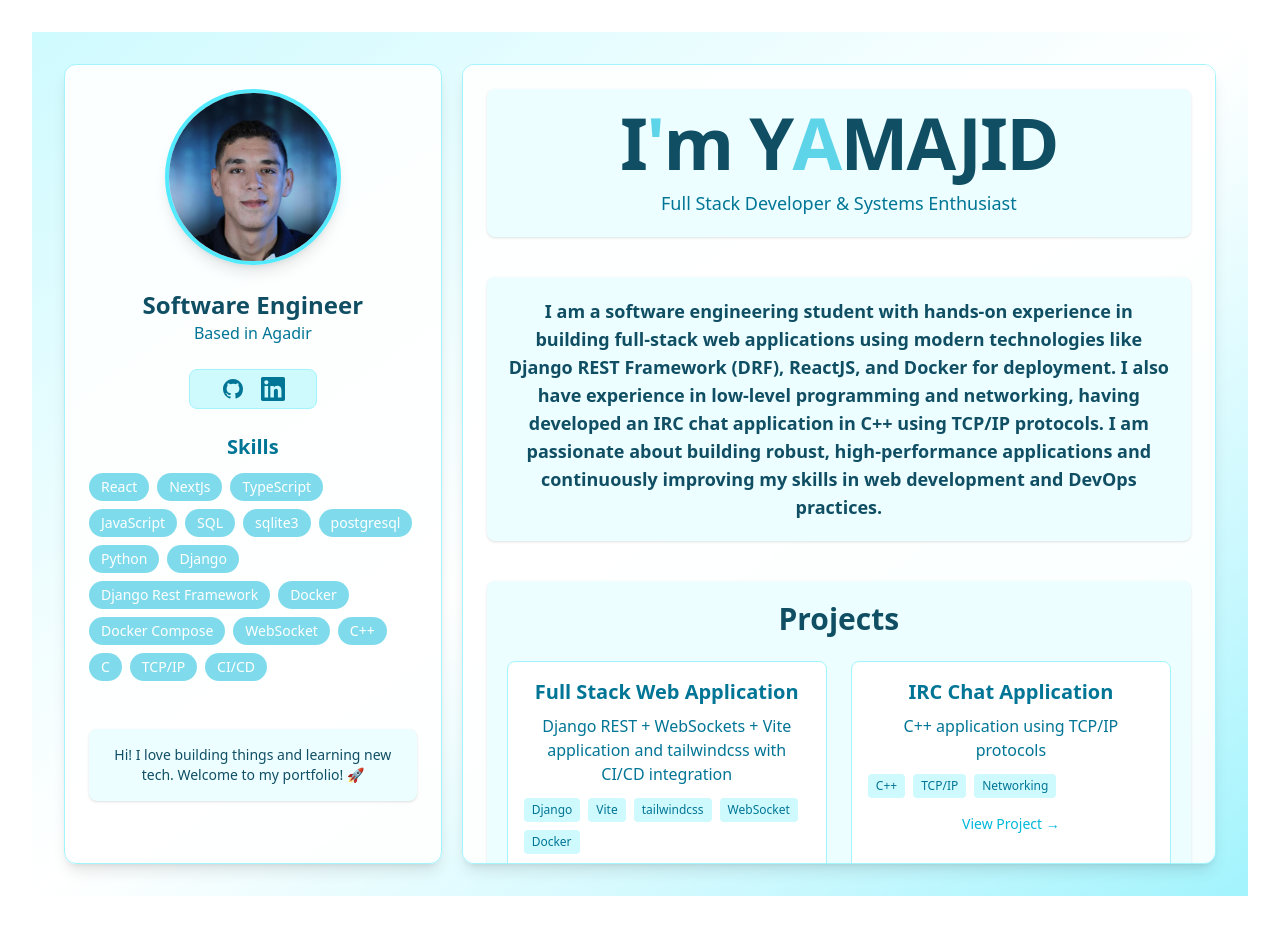
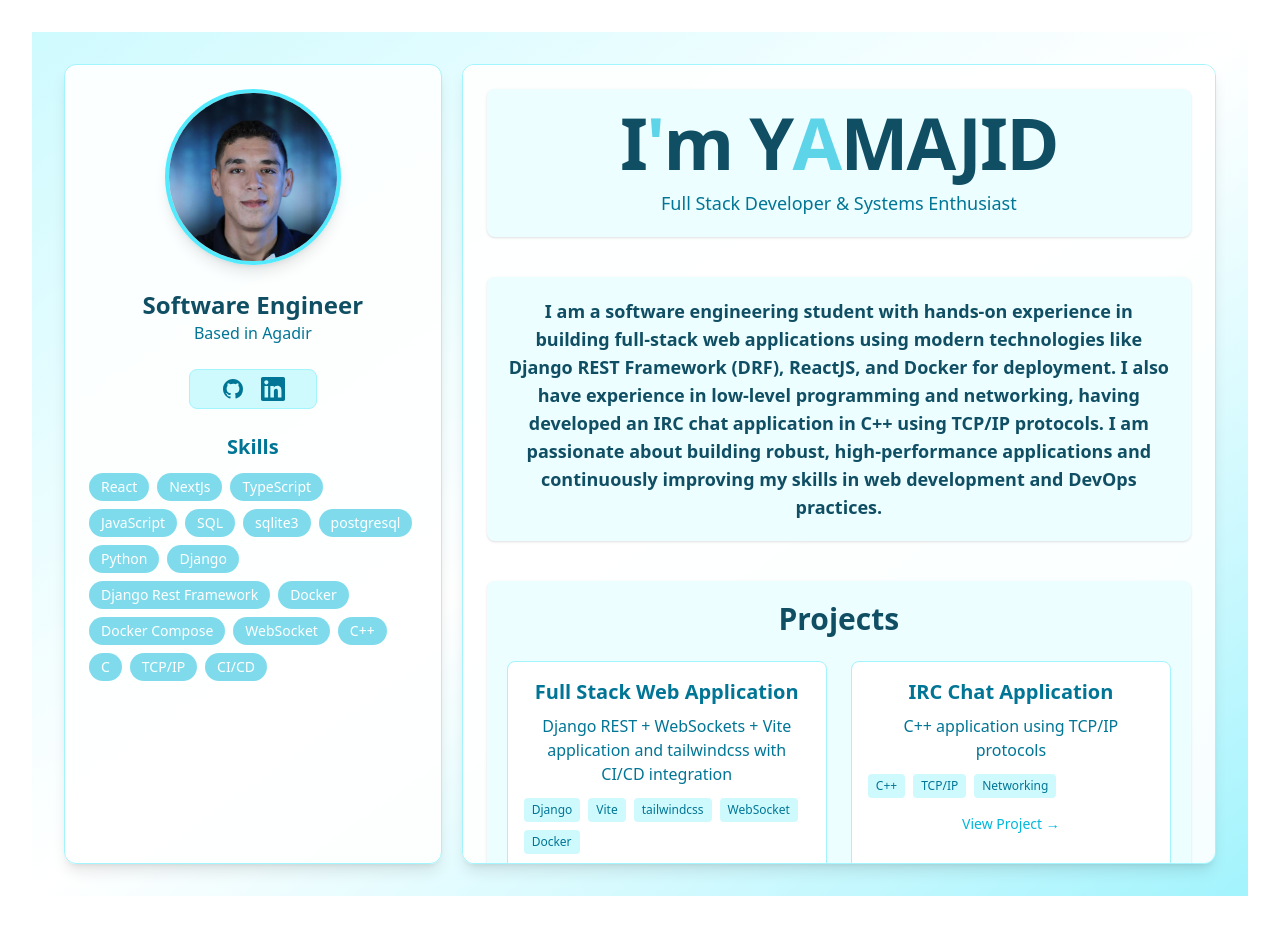
Before and after one commit to yamajid/portfolio, a React (Vite) app in the folder my-portfolio/: page / in a window 1280 px wide. Built offline with nearby package versions, Linux system fonts and the light colour scheme.

Commit message:
latest version update resume and email buttons

```diff
--- a/my-portfolio/src/App.tsx
+++ b/my-portfolio/src/App.tsx
@@ -66,7 +66,6 @@ function App() {
             </div>
 
             {/* Simple bio */}
-            <div className="mt-6 p-4 rounded-lg bg-cyan-50 text-cyan-900 text-center text-sm shadow">Hi! I love building things and learning new tech. Welcome to my portfolio! 🚀</div>
           </div>
         </Card>
 
```
